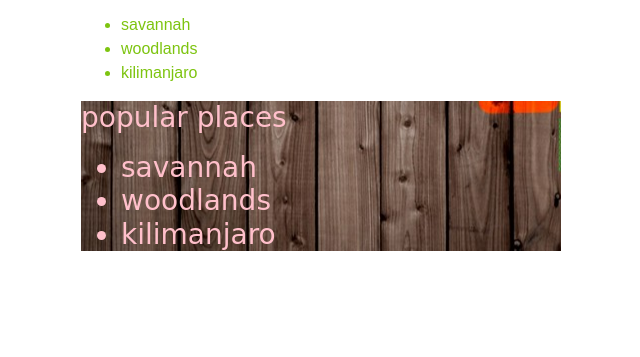
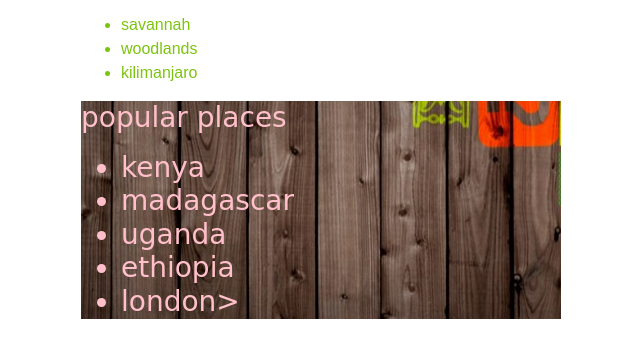
Before and after one commit to markkariuki/resort, a plain HTML site: page index.html in a window 1280 px wide. Shown: the part 83-440 px from the top of the page, without its empty margins (219-859 px from the left). Drawn offline with nearby package versions, Linux system fonts and the light colour scheme.

Commit message:
addded on my list

```diff
--- a/index.html
+++ b/index.html
@@ -21,9 +21,11 @@
 <div class="popular">
   <h3>popular places</h>
   <p><ul>
-<li>savannah</li>
-<li>woodlands</li>
-<li>kilimanjaro</li>
+<li>kenya</li>
+<li>madagascar</li>
+<li>uganda</li>
+<li>ethiopia</li>
+<li>london></li>
 </ul></p>
 </div>
 
```
